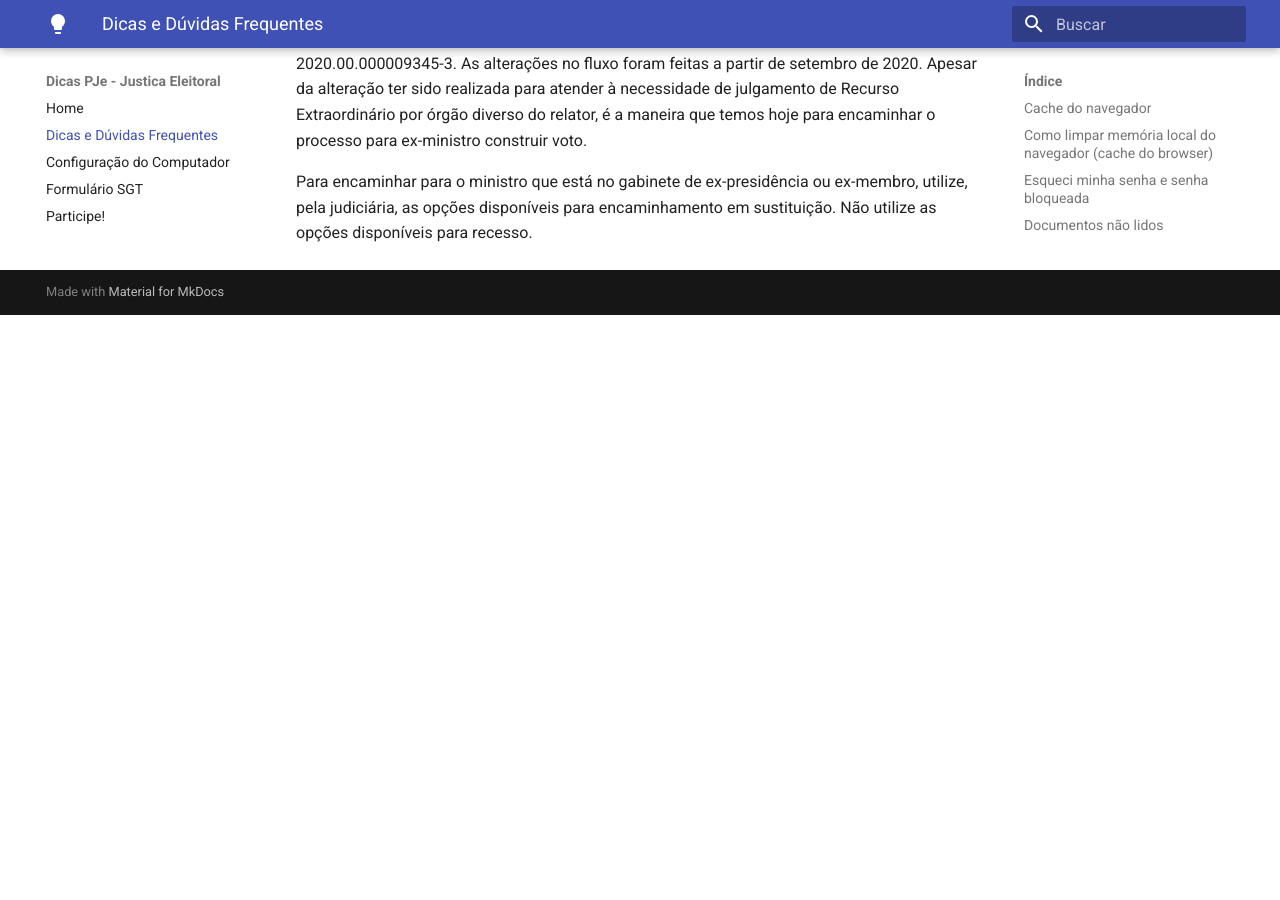
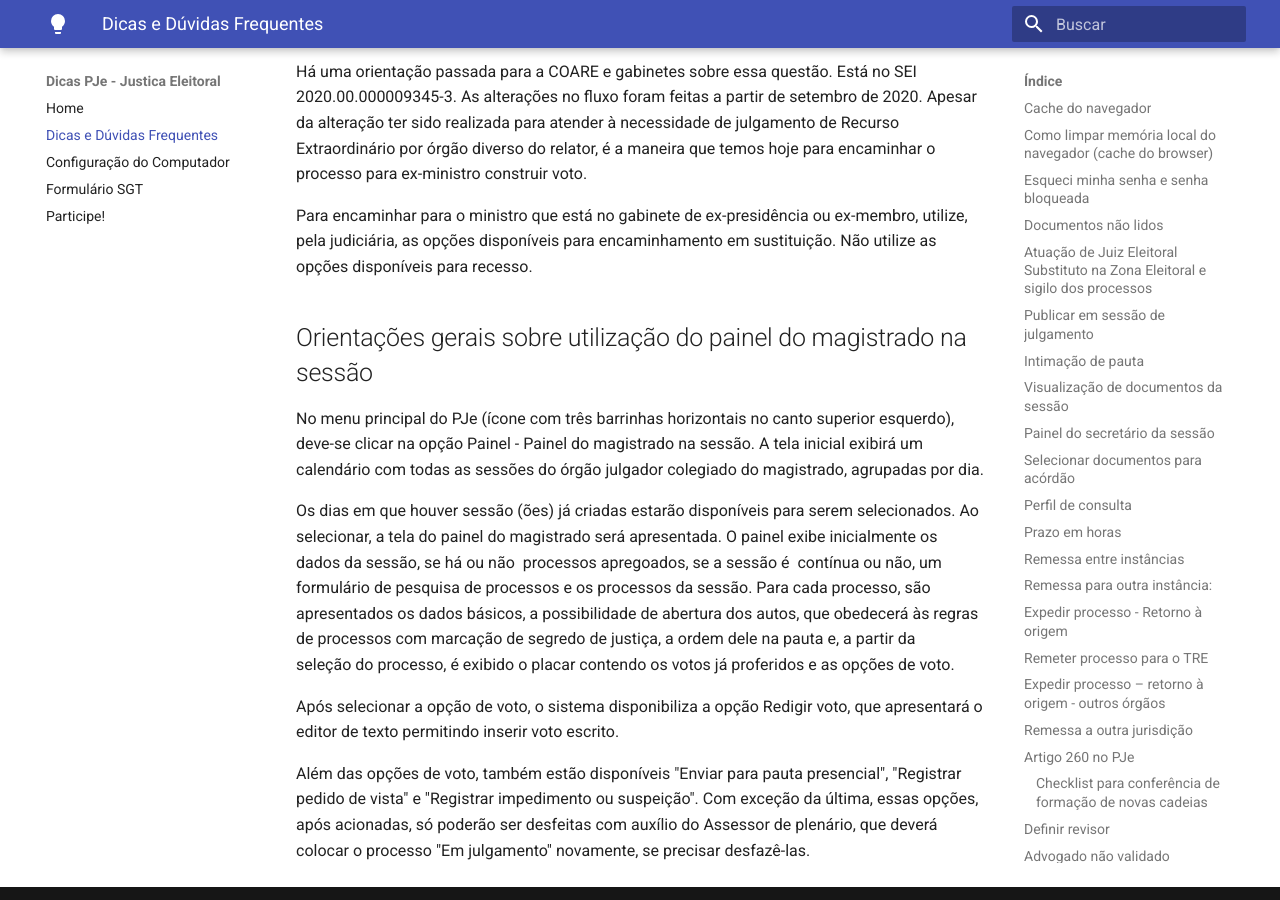
Before and after one commit to PJeJE/dicas_versao_1, an MkDocs documentation site: the page built from docs/dicas.md, in a window 1280 px wide and 900 px high, scrolled down 55220 px. Built offline with MkDocs 1.6.1 and Material for MkDocs 9.7.7, drawn with Linux system fonts in a browser that asks for light colours; nearby versions of some CDN libraries; before the commit the page ends 55535 px from its top, so only the background shows below that; some of the changed text lies outside the part shown.

Commit message:
Update dicas.md

```diff
--- a/docs/dicas.md
+++ b/docs/dicas.md
@@ -1298,3 +1298,13 @@ Para contornar esse problema, foi criada no fluxo uma tarefa chamada minutar rel
 Há uma orientação passada para a COARE e gabinetes sobre essa questão. Está no SEI 2020.00.000009345-3. As alterações no fluxo foram feitas a partir de setembro de 2020. Apesar da alteração ter sido realizada para atender à necessidade de julgamento de Recurso Extraordinário por órgão diverso do relator, é a maneira que temos hoje para encaminhar o processo para ex-ministro construir voto.
 
 Para encaminhar para o ministro que está no gabinete de ex-presidência ou ex-membro, utilize, pela judiciária, as opções disponíveis para encaminhamento em sustituição. Não utilize as opções disponíveis para recesso.
+
+## Orientações gerais sobre utilização do painel do magistrado na sessão
+
+No menu principal do PJe (ícone com três barrinhas horizontais no canto superior esquerdo), deve-se clicar na opção Painel - Painel do magistrado na sessão. A tela inicial exibirá um calendário com todas as sessões do órgão julgador colegiado do magistrado, agrupadas por dia.
+
+Os dias em que houver sessão (ões) já criadas estarão disponíveis para serem selecionados. Ao selecionar, a tela do painel do magistrado será apresentada. O painel exibe inicialmente os dados da sessão, se há ou não  processos apregoados, se a sessão é  contínua ou não, um formulário de pesquisa de processos e os processos da sessão. Para cada processo, são apresentados os dados básicos, a possibilidade de abertura dos autos, que obedecerá às regras de processos com marcação de segredo de justiça, a ordem dele na pauta e, a partir da seleção do processo, é exibido o placar contendo os votos já proferidos e as opções de voto.
+
+Após selecionar a opção de voto, o sistema disponibiliza a opção Redigir voto, que apresentará o editor de texto permitindo inserir voto escrito.
+
+Além das opções de voto, também estão disponíveis "Enviar para pauta presencial", "Registrar pedido de vista" e "Registrar impedimento ou suspeição". Com exceção da última, essas opções, após acionadas, só poderão ser desfeitas com auxílio do Assessor de plenário, que deverá colocar o processo "Em julgamento" novamente, se precisar desfazê-las.
```
